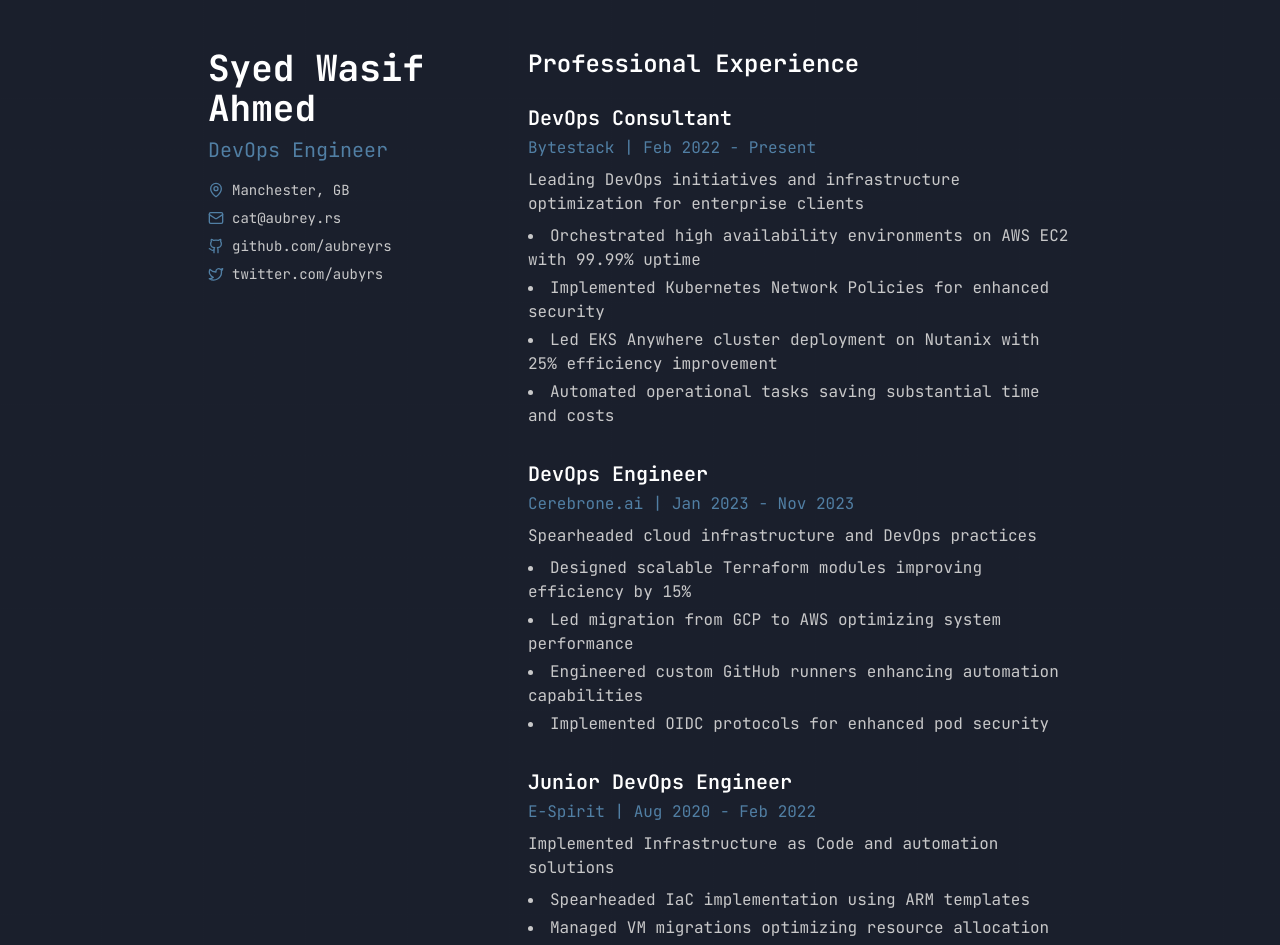
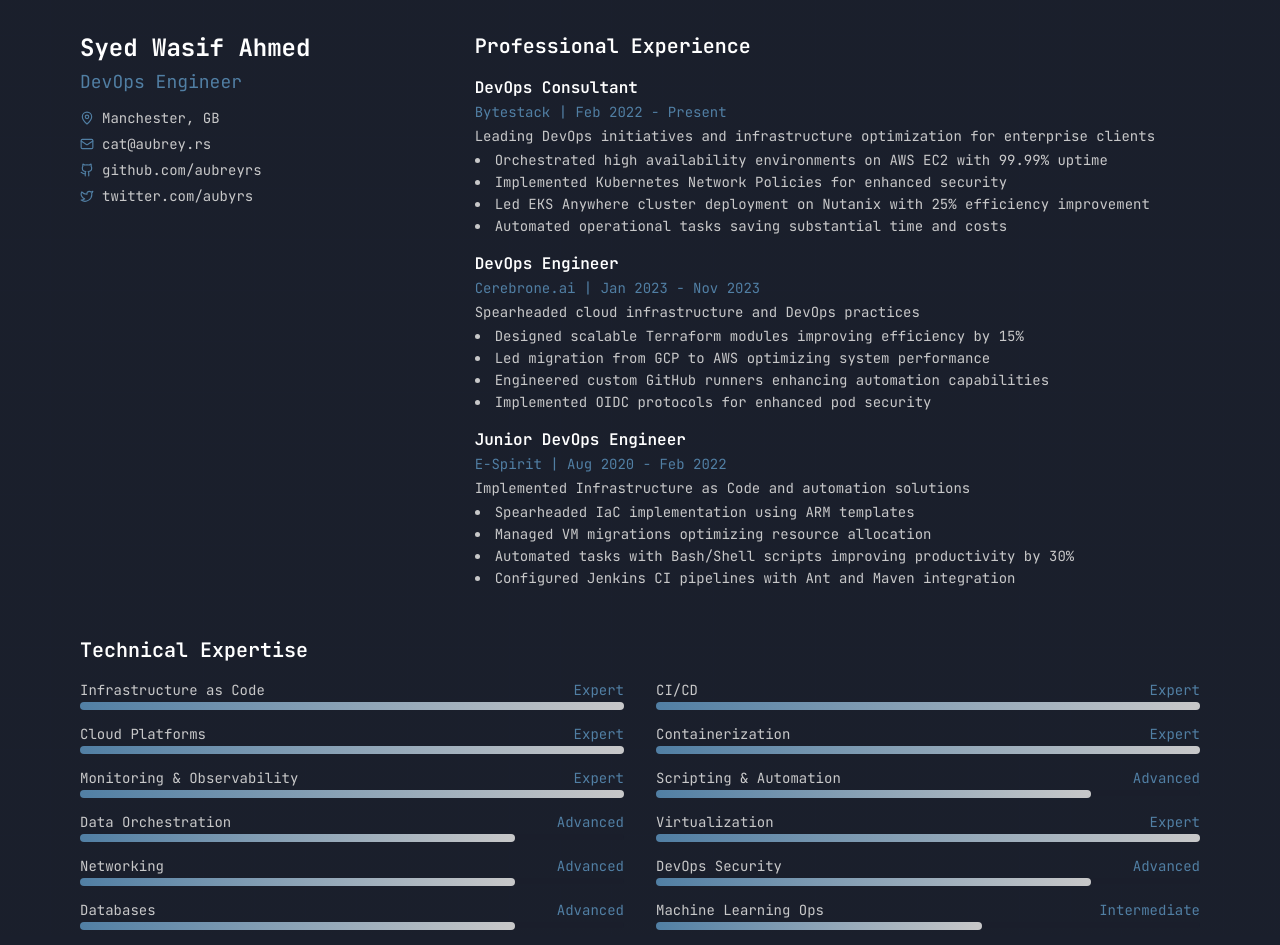
Before and after one commit to wasifahmed-sudo/playful-creations, a React (Vite) app: page / in a window 1280 px wide. Shown: the top 945 px of the page. Built offline with nearby package versions, Linux system fonts and the light colour scheme.

Commit message:
Adjust layout for single screen
Modified the layout to fit all content on a single screen without scrolling. Adjusted font sizes accordingly. Updated the Technical Expertise section with new skill levels and categories.
[skip gpt_engineer]

```diff
--- a/src/components/Experience.tsx
+++ b/src/components/Experience.tsx
@@ -8,15 +8,15 @@ interface ExperienceProps {
 
 const Experience = ({ title, company, period, description, bullets }: ExperienceProps) => {
   return (
-    <div className="mb-8">
-      <h3 className="text-xl font-semibold text-white mb-1">{title}</h3>
-      <div className="text-accent mb-2">
+    <div className="mb-4">
+      <h3 className="text-base font-semibold text-white mb-0.5">{title}</h3>
+      <div className="text-sm text-accent mb-1">
         {company} | {period}
       </div>
-      <p className="mb-2">{description}</p>
-      <ul className="list-disc list-inside space-y-1">
+      <p className="text-sm mb-1">{description}</p>
+      <ul className="list-disc list-inside space-y-0.5">
         {bullets.map((bullet, index) => (
-          <li key={index}>{bullet}</li>
+          <li key={index} className="text-sm">{bullet}</li>
         ))}
       </ul>
     </div>
--- a/src/components/Header.tsx
+++ b/src/components/Header.tsx
@@ -2,29 +2,29 @@ import { Mail, Github, Twitter, MapPin } from "lucide-react";
 
 const Header = () => {
   return (
-    <header className="mb-12">
-      <h1 className="text-4xl font-bold text-white mb-2">Syed Wasif Ahmed</h1>
-      <h2 className="text-xl mb-4 text-accent">DevOps Engineer</h2>
+    <header className="mb-8">
+      <h1 className="text-2xl font-bold text-white mb-1">Syed Wasif Ahmed</h1>
+      <h2 className="text-lg mb-3 text-accent">DevOps Engineer</h2>
 
-      <div className="space-y-2 text-sm">
+      <div className="space-y-1.5 text-sm">
         <div className="flex items-center gap-2">
-          <MapPin size={16} className="text-accent" />
+          <MapPin size={14} className="text-accent" />
           <span>Manchester, GB</span>
         </div>
         <div className="flex items-center gap-2">
-          <Mail size={16} className="text-accent" />
+          <Mail size={14} className="text-accent" />
           <a href="mailto:cat@aubrey.rs" className="hover:text-white transition-colors">
             cat@aubrey.rs
           </a>
         </div>
         <div className="flex items-center gap-2">
-          <Github size={16} className="text-accent" />
+          <Github size={14} className="text-accent" />
           <a href="https://github.com/aubreyrs" className="hover:text-white transition-colors">
             github.com/aubreyrs
           </a>
         </div>
         <div className="flex items-center gap-2">
-          <Twitter size={16} className="text-accent" />
+          <Twitter size={14} className="text-accent" />
           <a href="https://twitter.com/aubyrs" className="hover:text-white transition-colors">
             twitter.com/aubyrs
           </a>
--- a/src/components/SkillBar.tsx
+++ b/src/components/SkillBar.tsx
@@ -18,13 +18,13 @@ const SkillBar = ({ name, level }: SkillBarProps) => {
   };
 
   return (
-    <div className="mb-4">
-      <div className="flex justify-between mb-1">
+    <div className="mb-2">
+      <div className="flex justify-between mb-0.5 text-sm">
         <span>{name}</span>
         <span className="text-accent">{level}</span>
       </div>
-      <div className="w-full bg-card rounded-full">
-        <div className={`skill-bar ${getWidth()}`} />
+      <div className="w-full bg-card rounded-full h-1.5">
+        <div className={`skill-bar h-1.5 ${getWidth()}`} />
       </div>
     </div>
   );
--- a/src/pages/Index.tsx
+++ b/src/pages/Index.tsx
@@ -4,12 +4,12 @@ import Experience from "../components/Experience";
 
 const Index = () => {
   return (
-    <div className="min-h-screen py-12 px-4 max-w-4xl mx-auto">
-      <div className="grid md:grid-cols-[1fr,2fr] gap-12 mb-12">
+    <div className="h-screen py-8 px-4 max-w-6xl mx-auto">
+      <div className="grid md:grid-cols-[1fr,2fr] gap-8 mb-8">
         <Header />
 
         <section>
-          <h2 className="text-2xl font-semibold text-white mb-6">Professional Experience</h2>
+          <h2 className="text-xl font-semibold text-white mb-4">Professional Experience</h2>
           <Experience
             title="DevOps Consultant"
             company="Bytestack"
@@ -50,16 +50,20 @@ const Index = () => {
       </div>
 
       <section>
-        <h2 className="text-2xl font-semibold text-white mb-6">Technical Expertise</h2>
-        <div className="space-y-4">
+        <h2 className="text-xl font-semibold text-white mb-4">Technical Expertise</h2>
+        <div className="grid grid-cols-2 gap-x-8 gap-y-2">
           <SkillBar name="Infrastructure as Code" level="Expert" />
-          <SkillBar name="CI/CD Pipeline Implementation" level="Expert" />
-          <SkillBar name="Containerization & Orchestration" level="Expert" />
+          <SkillBar name="CI/CD" level="Expert" />
           <SkillBar name="Cloud Platforms" level="Expert" />
-          <SkillBar name="Monitoring & Visualization" level="Advanced" />
-          <SkillBar name="Source Code Management" level="Advanced" />
+          <SkillBar name="Containerization" level="Expert" />
+          <SkillBar name="Monitoring & Observability" level="Expert" />
+          <SkillBar name="Scripting & Automation" level="Advanced" />
           <SkillBar name="Data Orchestration" level="Advanced" />
-          <SkillBar name="Virtualization" level="Advanced" />
+          <SkillBar name="Virtualization" level="Expert" />
+          <SkillBar name="Networking" level="Advanced" />
+          <SkillBar name="DevOps Security" level="Advanced" />
+          <SkillBar name="Databases" level="Advanced" />
+          <SkillBar name="Machine Learning Ops" level="Intermediate" />
         </div>
       </section>
     </div>
```
